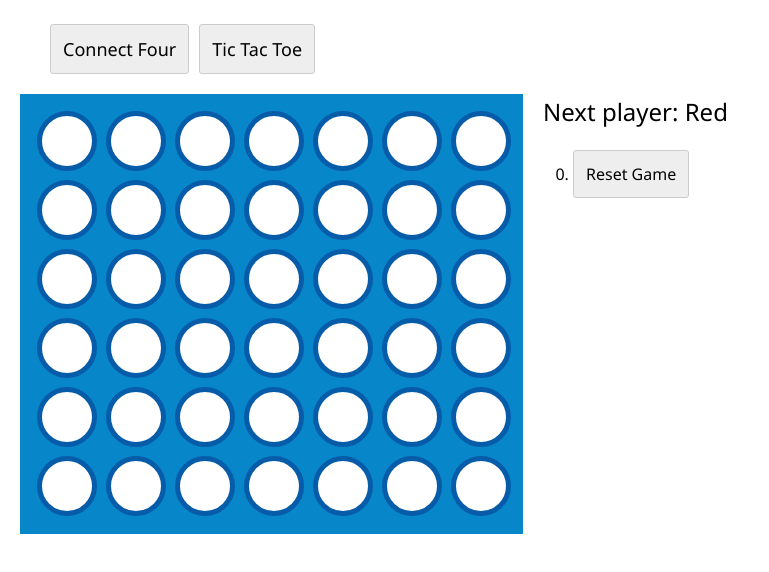
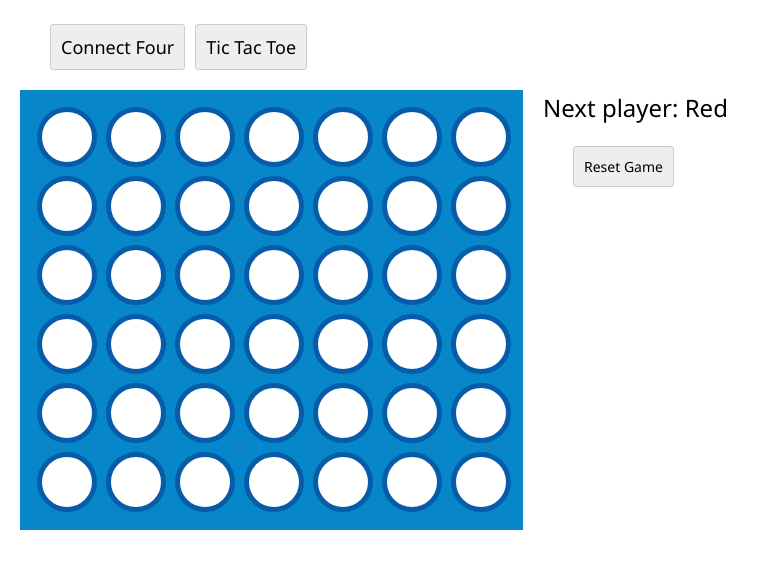
Before and after one commit to wongvincent/learning-react, a React app: page / in a window 1280 px wide. Shown: the whole page, without its empty margins (0-769 px from the left). Built offline with nearby package versions, Linux system fonts and the light colour scheme.

Commit message:
Fix some more styling

```diff
--- a/src/connectfour.css
+++ b/src/connectfour.css
@@ -33,7 +33,6 @@
 
 .connect-four .red-circle {
     background:#e1001a;
-
 }
 
 .connect-four .yellow-circle {
@@ -42,5 +41,4 @@
 
 .connect-four .blank-circle {
     background: #ffffff;
-
 }
--- a/src/index.css
+++ b/src/index.css
@@ -13,17 +13,14 @@ body {
 
 ol, ul {
   padding-left: 30px;
-}
-
-ul {
   list-style-type: none;
 }
 
 button {
   font-family: "Segoe UI",Helvetica,Arial,sans-serif,"Apple Color Emoji","Segoe UI Emoji","Segoe UI Symbol";
-  font-size: 16px;
+  font-size: 14px;
   margin: 4px 0;
-  padding: 12px;
+  padding: 10px;
   border-radius: 3px;
   background-color: #eee;
   border: 1px solid #ccc;
```
